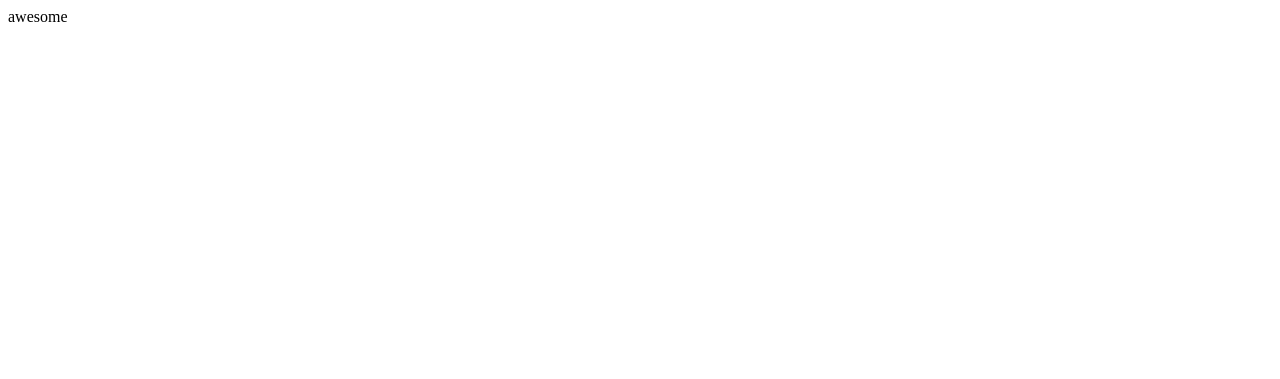
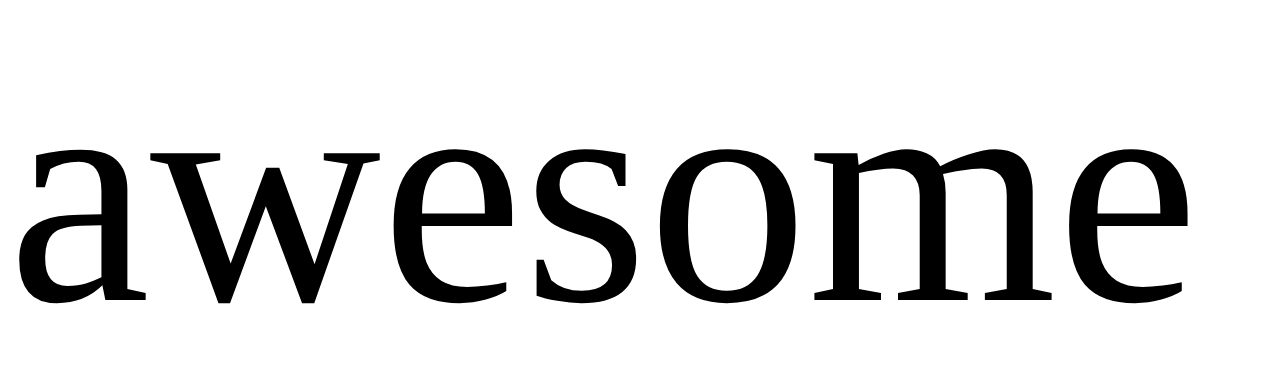
Before and after one commit to hideki-masuoka/my-first-awesome-repository, a plain HTML site: page docs/index.html in a window 1280 px wide. Drawn offline with Linux system fonts and the light colour scheme.

Commit message:
テストコード追加

```diff
--- a/docs/index.html
+++ b/docs/index.html
@@ -11,6 +11,6 @@ and open the template in the editor.
 		<meta name="viewport" content="width=device-width, initial-scale=1.0">
 	</head>
 	<body>
-		<div>awesome</div>
+		<div style="font-size: 20em;">awesome</div>
 	</body>
 </html>
```
